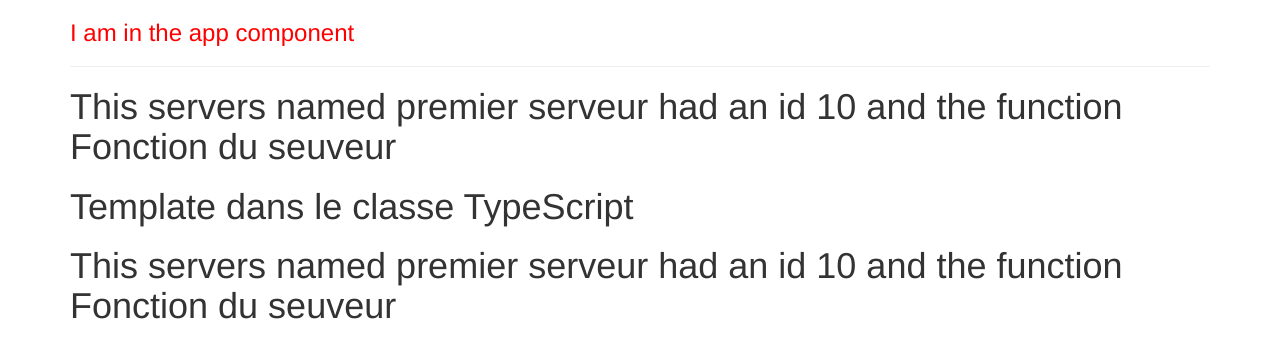
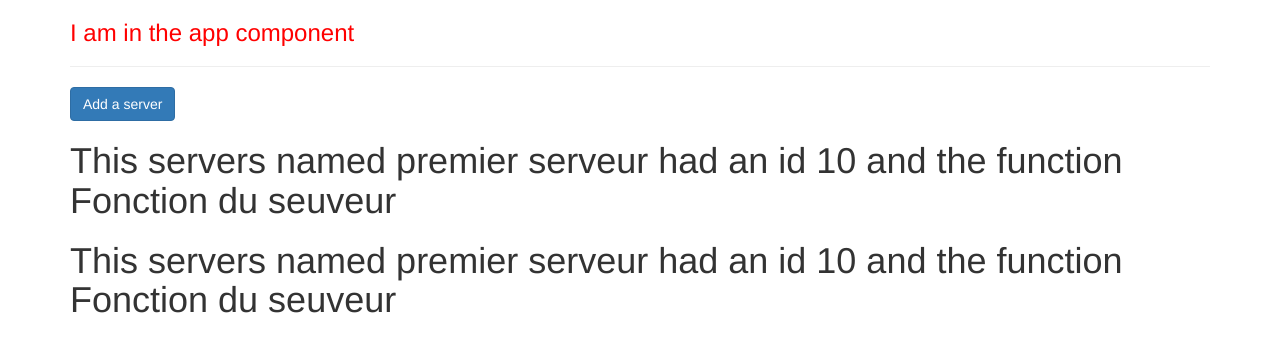
Before and after one commit to SoufieneOUERTANI/02-The-Basics---my-first-app, an Angular app: page / in a window 1280 px wide. Shown: the top 358 px of the page. Built offline with nearby package versions, Linux system fonts and the light colour scheme.

Commit message:
27. Property Binding

```diff
--- a/src/app/servers/servers.component.html
+++ b/src/app/servers/servers.component.html
@@ -1,3 +1,8 @@
-<p>servers works!</p>
+<!-- With element the binding will change wheneever the element change   -->
+<button class="btn btn-primary" [disabled]="!allowNewServer"
+>Add a server</button>
+
+
+
 <app-server></app-server>
 <app-server></app-server>
--- a/src/app/servers/servers.component.ts
+++ b/src/app/servers/servers.component.ts
@@ -8,13 +8,21 @@
   // selector: '[app-servers]',
   // -- select by element
   // selector: 'app-servers',
-  template:
-  `<app-server></app-server>
-  <h1>Template dans le classe TypeScript</h1>
-  <app-server></app-server>`
-  ,
+  templateUrl : './servers.component.html',
   styleUrls: ['./servers.component.css']
 })
 export class ServersComponent {
 
+  allowNewServer : boolean = false;
+
+  constructor(){
+    setTimeout(()=> {
+      this.allowNewServer= true;
+    } , 3000);
+  }
+
+  allowNewServerMethod(){
+    return !this.allowNewServer;
+  }
+
 }
```
